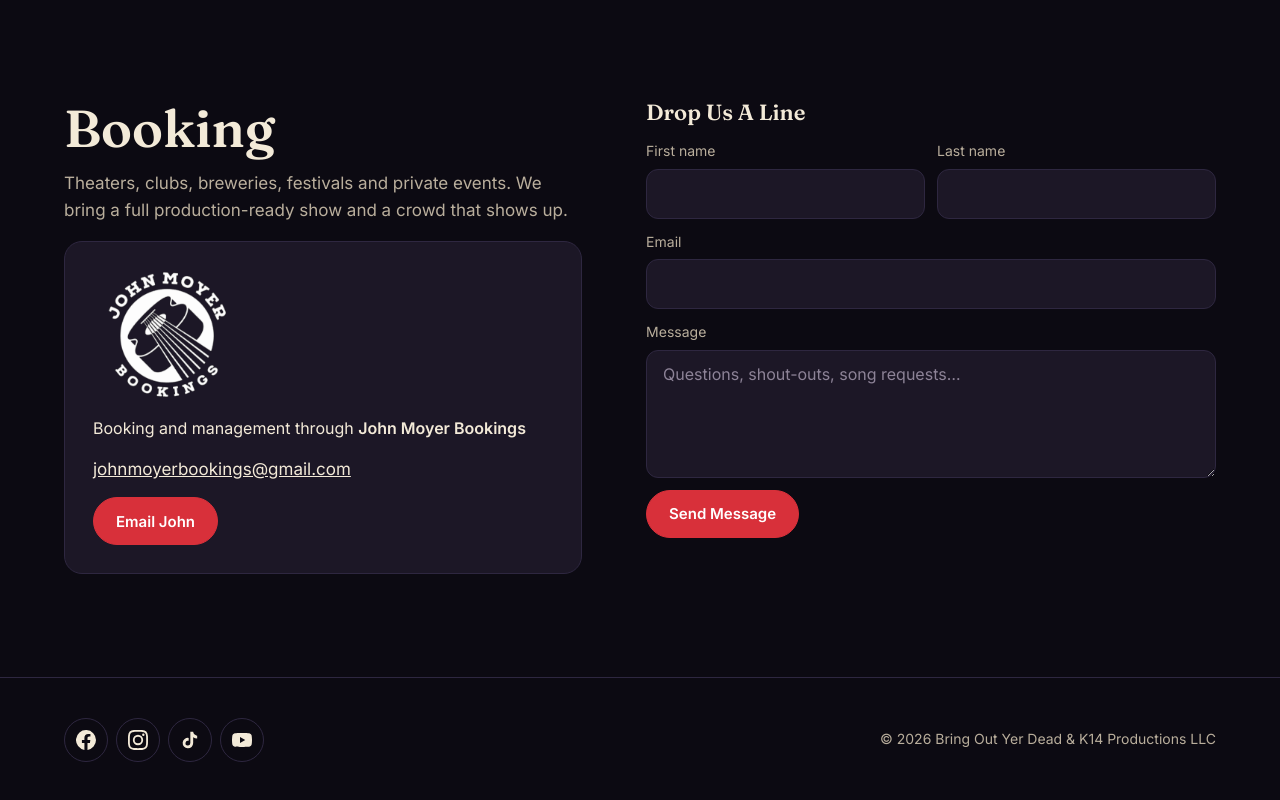
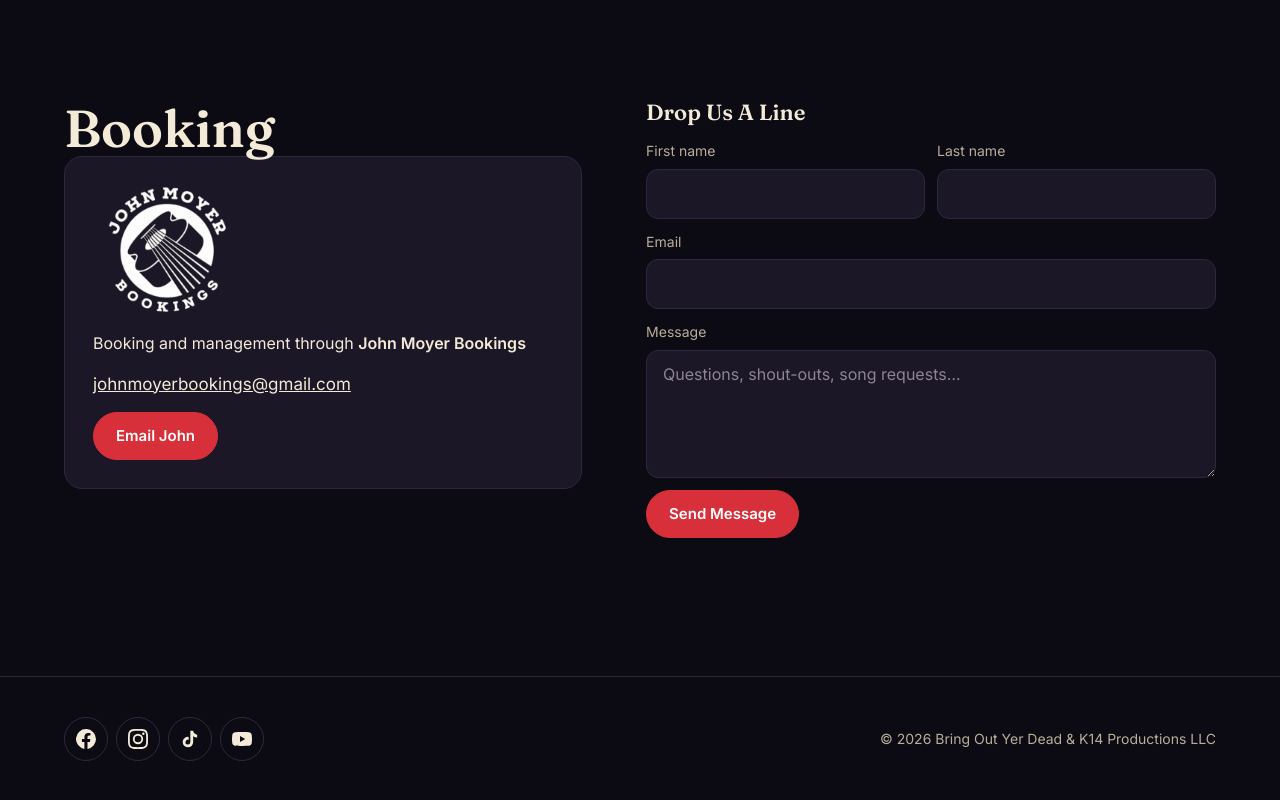
Before and after one commit to BandDataBOYD/BOYD_Website, a plain HTML site: page index.html in a window 1280 px wide. Shown: the part 8797-9597 px from the top of the page. Drawn offline with Linux system fonts and the light colour scheme; a script that the page names is missing.

Commit message:
Remove booking tagline
Co-Authored-By: Claude Opus 5.5 <noreply@anthropic.com>
Claude-Session: https://claude.ai/code/session_01VSjCevd5z85dPYT1GH7odd

```diff
--- a/index.html
+++ b/index.html
@@ -119,7 +119,6 @@
   <div class="wrap grid">
     <div class="reveal">
       <h2>Booking</h2>
-      <p class="lede">Theaters, clubs, breweries, festivals and private events. We bring a full production-ready show and a crowd that shows up.</p>
       <div class="agent">
         <img src="img/john-moyer-bookings.png" alt="John Moyer Bookings logo" width="150" height="132">
         <div>Booking and management through <b>John Moyer Bookings</b></div>
```
